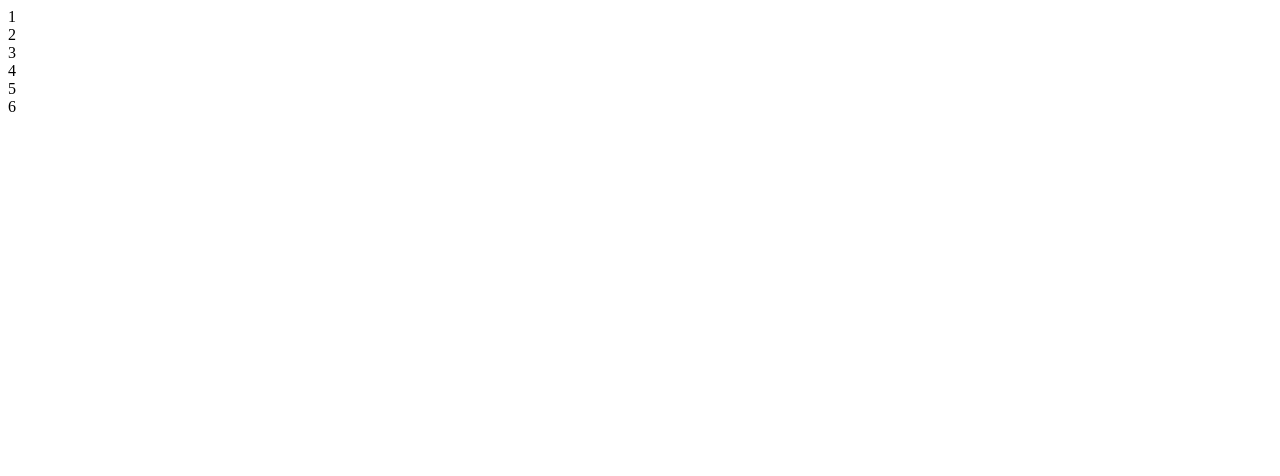
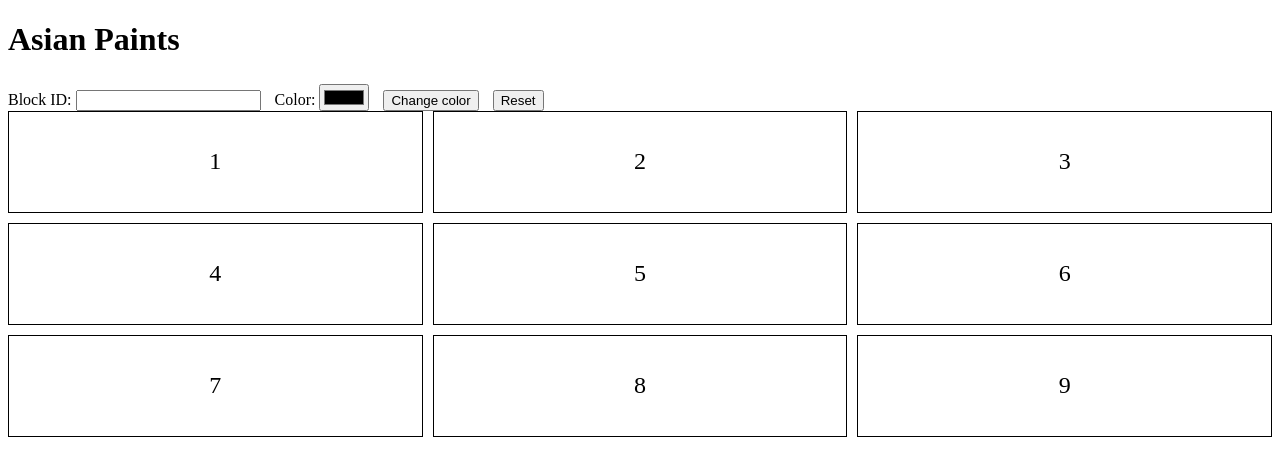
Before and after one commit to acciojob/Replit-Asian-Paints-Dineshkumar-v22, a website: page main.html in a window 1280 px wide. Drawn offline with Linux system fonts and the light colour scheme.

Commit message:
created a submission

```diff
--- a/main.html
+++ b/main.html
@@ -4,19 +4,72 @@
 
 <head>
 	<link rel="stylesheet" href="styles.css">
+
+  <title>Asian Paints</title>
+  <style>
+    #grid-container {
+      display: grid;
+      grid-template-columns: repeat(3, 1fr);
+      gap: 10px;
+    }
+
+    .grid-item {
+      background-color: transparent;
+      border: 1px solid black;
+      height: 100px;
+      display: flex;
+      align-items: center;
+      justify-content: center;
+      font-size: 24px;
+    }
+
+    #block_id {
+      margin-right: 10px;
+    }
+
+    #colour_id {
+      margin-right: 10px;
+    }
+
+    #change_button {
+      margin-top: 10px;
+    }
+
+    #reset_button {
+      margin-top: 10px;
+      margin-left: 10px;
+    }
+  </style>
 </head>
 
 <body>
 	<!-- the entire body must be written by student -->
-	<div class="">
-		<div id="1">1</div>
-		<div id="2">2</div>
-		<div id="3">3</div>
-		<div id="4">4</div>
-		<div id="5">5</div>
-		<div id="6">6</div>
 
-	</div>
+  <h1>Asian Paints</h1>
+
+  <div>
+    <label for="block_id">Block ID:</label>
+    <input type="text" id="block_id" />
+
+    <label for="colour_id">Color:</label>
+    <input type="color" id="colour_id" />
+
+    <button id="change_button">Change color</button>
+    <button id="reset_button">Reset</button>
+  </div>
+
+  <div id="grid-container">
+    <div class="grid-item" id="1">1</div>
+    <div class="grid-item" id="2">2</div>
+    <div class="grid-item" id="3">3</div>
+    <div class="grid-item" id="4">4</div>
+    <div class="grid-item" id="5">5</div>
+    <div class="grid-item" id="6">6</div>
+    <div class="grid-item" id="7">7</div>
+    <div class="grid-item" id="8">8</div>
+    <div class="grid-item" id="9">9</div>
+  </div>
+
     <script type="text/javascript" src="./script.js">
 </script>
 
--- a/script.js
+++ b/script.js
@@ -1 +1,45 @@
 //your JS code here. If required.
+document.addEventListener('DOMContentLoaded', generateBoxes);
+
+function generateBoxes() {
+  const container = document.querySelector('.container');
+
+  for (let i = 0; i < 800; i++) {
+    const square = document.createElement('div');
+    square.classList.add('square');
+    container.appendChild(square);
+  }
+
+  addHoverListeners();
+}
+
+function addHoverListeners() {
+  const squares = document.querySelectorAll('.square');
+
+  squares.forEach(square => {
+    square.addEventListener('mouseover', handleMouseOver);
+  });
+}
+
+function handleMouseOver(event) {
+  const square = event.target;
+
+  // Change background color to random color
+  square.style.backgroundColor = getRandomColor();
+
+  // Smoothly transition back to original color after 1 second
+  setTimeout(() => {
+    square.style.backgroundColor = 'lightgray';
+  }, 1000);
+}
+
+function getRandomColor() {
+  const letters = '0123456789ABCDEF';
+  let color = '#';
+
+  for (let i = 0; i < 6; i++) {
+    color += letters[Math.floor(Math.random() * 16)];
+  }
+
+  return color;
+}
```
